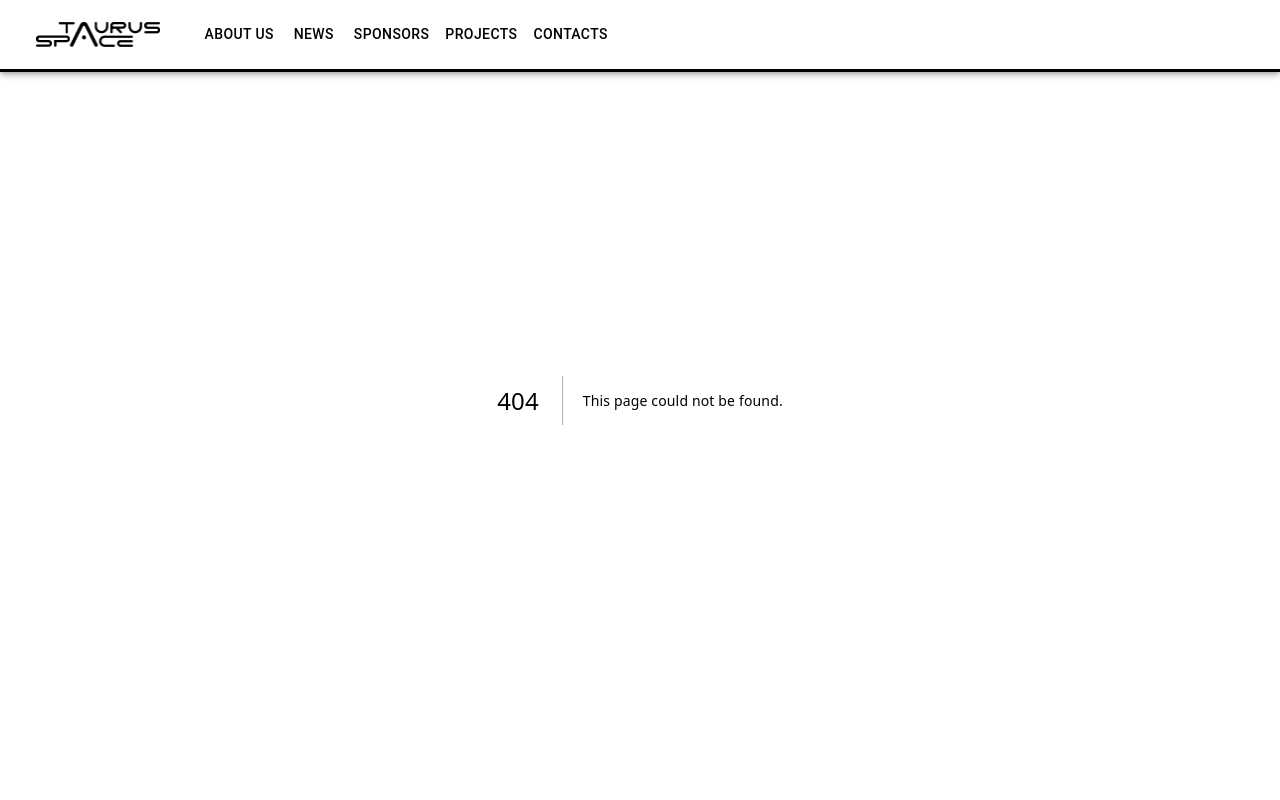
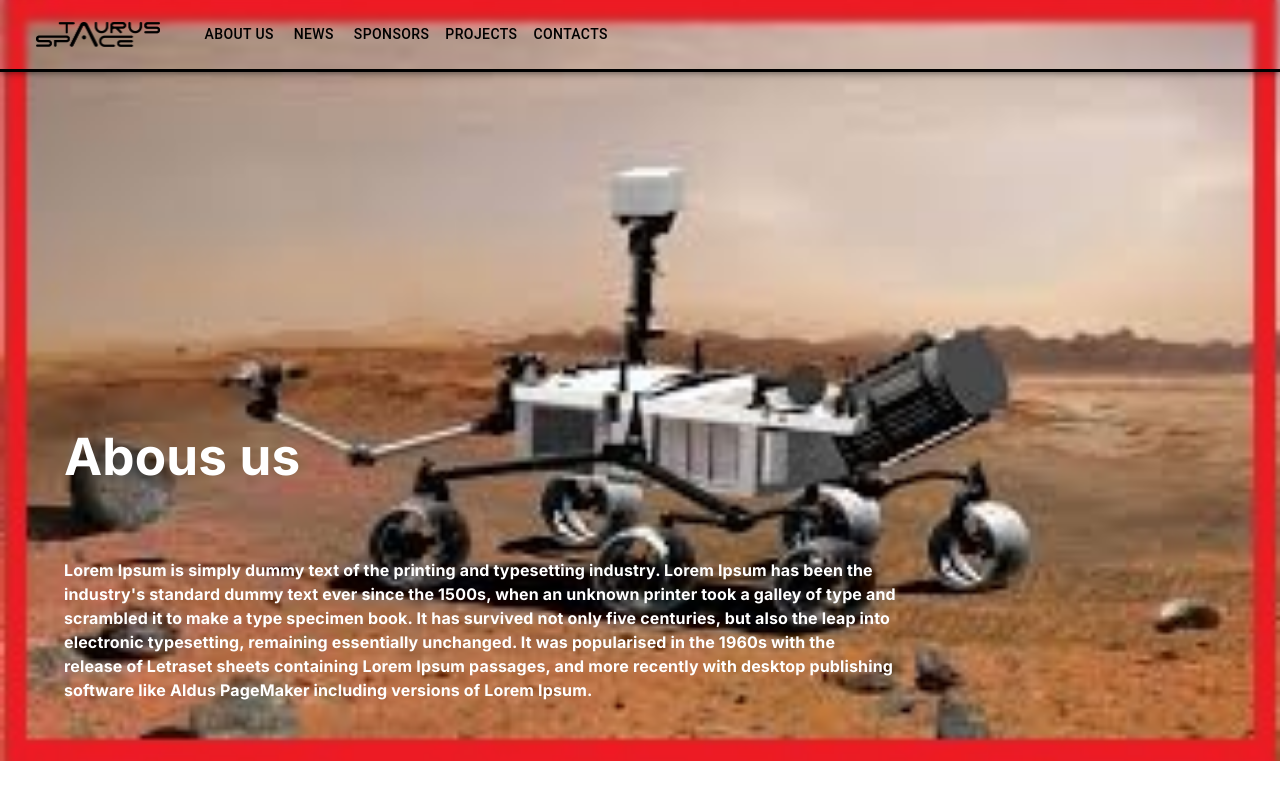
Before and after one commit to El-Banderas/rovers-site, a Next.js app: page /rovers-site/about-us in a window 1280 px wide. Before the commit this address had no page. Built offline with nearby package versions, Linux system fonts and the light colour scheme.

Commit message:
Before adding graph

```diff
--- /dev/null
+++ b/src/app/about-us/page.module.css
@@ -0,0 +1,11 @@
+.main {
+ min-height: 100vh;
+}
+.vercelLogo{
+    height: 100vh;
+}
+@media (max-width: 768px), (max-height: 500px) {
+            .vercelLogo {
+                height: 30vh;
+            }
+            }
--- /dev/null
+++ b/src/app/about-us/page.tsx
@@ -0,0 +1,22 @@
+import Image from "next/image";
+import styles from "./styles.module.css";
+
+
+import roverLandPage from '/public/roverLandPage.jpg'
+
+export default function Home() {
+  return (
+    <main >
+      <div className={styles.img}>
+<Image
+              src={roverLandPage}
+              alt="Rover img"
+              className={styles.vercelLogo}
+              priority
+            />
+  <h1 className={styles.title}>Abous us</h1>
+  <h4 className={styles.description}>Lorem Ipsum is simply dummy text of the printing and typesetting industry. Lorem Ipsum has been the industry's standard dummy text ever since the 1500s, when an unknown printer took a galley of type and scrambled it to make a type specimen book. It has survived not only five centuries, but also the leap into electronic typesetting, remaining essentially unchanged. It was popularised in the 1960s with the release of Letraset sheets containing Lorem Ipsum passages, and more recently with desktop publishing software like Aldus PageMaker including versions of Lorem Ipsum.</h4>
+</div>
+   </main>
+  );
+}
--- /dev/null
+++ b/src/app/about-us/project.json
@@ -0,0 +1,5 @@
+[{"id" : 1,"title": "New 1", "summary": "Lorem ipsum dolor sit amet, consectetur adipiscing elit, sed do eiusmod tempor incididunt ut labore et dolore magna aliqua. Ut enim ad minim veniam, quis nostrud exercitation ullamco laboris nisi ut aliquip ex ea..." },
+{"id" : 2,"title": "New 2", "summary": "Lorem ipsum dolor sit amet, consectetur adipiscing elit, sed do eiusmod tempor incididunt ut labore et dolore magna aliqua. Ut enim ad minim veniam, quis nostrud exercitation ullamco laboris nisi ut aliquip ex ea..." },
+{"id" : 3,"title": "New 3", "summary": "Lorem ipsum dolor sit amet, consectetur adipiscing elit, sed do eiusmod tempor incididunt ut labore et dolore magna aliqua. Ut enim ad minim veniam, quis nostrud exercitation ullamco laboris nisi ut aliquip ex ea..." },
+{"id" : 4,"title": "New New", "summary": "Lorem ipsum dolor sit amet, consectetur adipiscing elit, sed do eiusmod tempor incididunt ut labore et dolore magna aliqua. Ut enim ad minim veniam, quis nostrud exercitation ullamco laboris nisi ut aliquip ex ea..." }
+]
--- /dev/null
+++ b/src/app/about-us/styles.module.css
@@ -0,0 +1,27 @@
+.img{
+    position: relative;
+}
+.vercelLogo{
+    width: 100%;
+    height: auto;
+
+}
+@media (max-width: 768px), (max-height: 500px) {
+            .vercelLogo {
+                height: 30vh;
+            }
+            }
+.title{
+      position: absolute;
+  top: 50%;
+  left: 5%;
+  color: white;
+  font-size:3.2rem;
+}
+.description{
+      position: absolute;
+  top: 70%;
+  left: 5%;
+  right: 30%;
+  color: white;
+}
--- a/src/app/news/page.tsx
+++ b/src/app/news/page.tsx
@@ -11,7 +11,7 @@ const news1 = [{title: "New 1", summary: "Lorem ipsum dolor sit amet, consectetu
 export default function Page() {
 
 
-  return <div>
+  return <div className={styles.content}>
     <h1 className={styles.title} >News Page</h1>
     <div className={styles.columnNews}>
       {
--- a/src/app/news/styles.module.css
+++ b/src/app/news/styles.module.css
@@ -1,3 +1,7 @@
+
+.content{
+  margin-top: 6%;
+}
 
 .title{
   padding-left: 1%;
```
Also changed, not shown: src/app/about-us/projectCard.tsx (added, +28 -0 lines).
